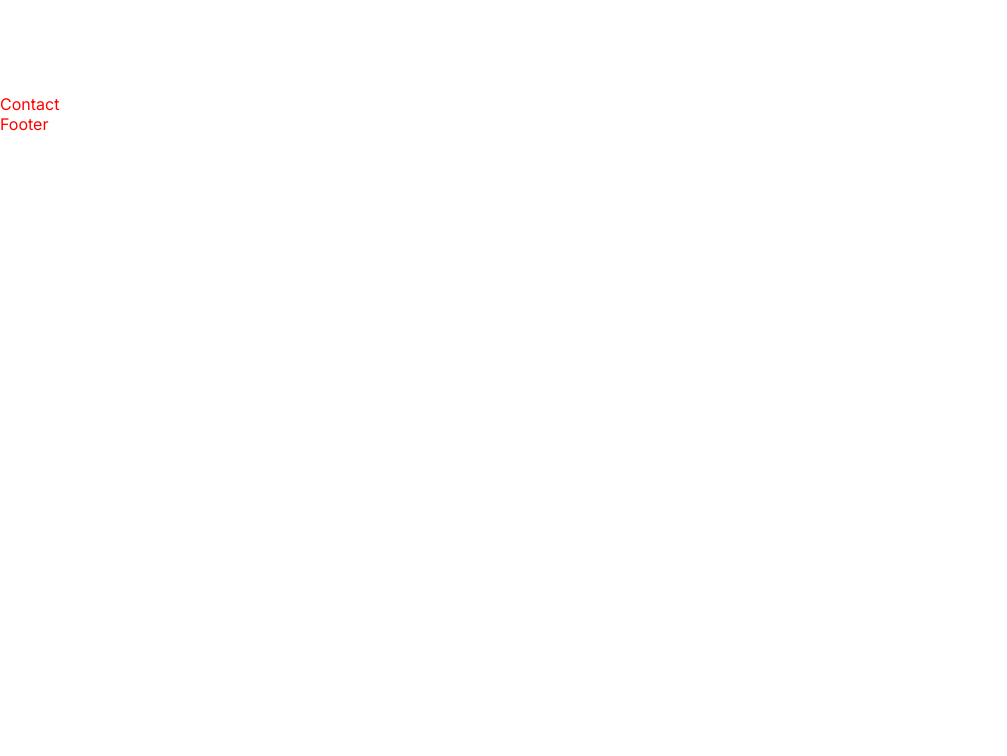
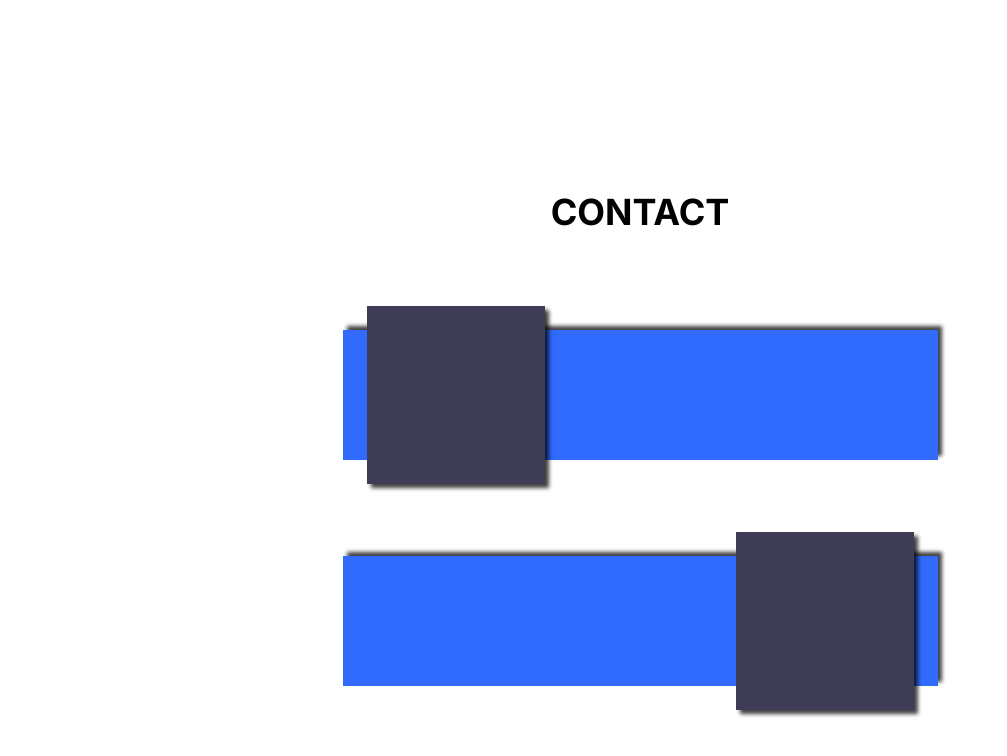
Before and after one commit to IEEEMEC/mec-conf-2.0, a Next.js app: page / in a window 1280 px wide. Shown: the part 7468-8224 px from the top of the page, without its empty margins (0-1007 px from the left). Before the commit the page ends 7602 px from the top, so only its background shows below. Built offline with nearby package versions, Linux system fonts and the light colour scheme.

Commit message:
Contact Page COmpleted

```diff
--- a/src/components/Contact/Contact.js
+++ b/src/components/Contact/Contact.js
@@ -1,10 +1,18 @@
-import styles from './Contact.module.css'
-function Contact()
-{
-    return(
-        <>
-        <div className={styles.contact}>Contact</div>
-        </>
-    );
+import styles from "./Contact.module.css";
+import ContactCard from "./ContactCard";
+import contactData from "../../data/contactData";
+function Contact() {
+  return (
+    <>
+      <div className={styles.contact_container}>
+        <div className={styles.contact}>CONTACT</div>
+        <div className={styles.contact_cards}>
+          {contactData.map((contact) => {
+            return <ContactCard key={contact.id} id={contact.id} />;
+          })}
+        </div>
+      </div>
+    </>
+  );
 }
-export default Contact
+export default Contact;
--- a/src/components/Contact/Contact.module.css
+++ b/src/components/Contact/Contact.module.css
@@ -1,4 +1,92 @@
-.contact
-{
-    color: red;
+.contact {
+  font-weight: 700;
+  font-size: 36px;
+  line-height: 44px;
+  color: #000000;
 }
+.contact_card {
+  width: 595px;
+  height: 130px;
+  display: flex;
+  align-items: center;
+  background-color: #316bfe;
+  box-shadow: 4px -4px 4px rgba(0, 0, 0, 0.75);
+}
+.contact_card_1 {
+  width: 595px;
+  height: 130px;
+  display: flex;
+  justify-content: flex-end;
+  align-items: center;
+  background-color: #316bfe;
+  box-shadow: 4px -4px 4px rgba(0, 0, 0, 0.75);
+}
+.image {
+  width: 178px;
+  height: 178px;
+  margin-left: 1.5rem;
+  background: #3f3d56;
+  box-shadow: 4px 4px 4px rgba(0, 0, 0, 0.75);
+}
+.image_1 {
+  width: 178px;
+  height: 178px;
+  margin-right: 1.5rem;
+  background: #3f3d56;
+  box-shadow: 4px 4px 4px rgba(0, 0, 0, 0.75);
+}
+.contact_container {
+  display: flex;
+  flex-direction: column;
+  padding: 6rem;
+  justify-content: center;
+  align-items: center;
+}
+.contact_cards {
+  display: flex;
+  flex-direction: row;
+  flex-wrap: wrap;
+  gap: 6rem;
+  justify-content: center;
+  align-items: center;
+  padding-top: 6rem;
+}
+
+@media (max-width: 820px) {
+  .contact_card {
+    width: 80vw;
+    height: 80px;
+    display: flex;
+    align-items: center;
+    background-color: #316bfe;
+    box-shadow: 4px -4px 4px rgba(0, 0, 0, 0.75);
+  }
+  .contact_container {
+    padding-left: 2rem;
+    padding-right: 2rem;
+  }
+  .contact_cards {
+    display: flex;
+    flex-direction: row;
+    flex-wrap: wrap;
+    row-gap: 2rem;
+    justify-content: center;
+    align-items: center;
+    padding-top: 6rem;
+  }
+  .contact_card_1 {
+    width: 80vw;
+    height: 80px;
+    display: flex;
+    justify-content: flex-end;
+    align-items: center;
+    background-color: #316bfe;
+    box-shadow: 4px -4px 4px rgba(0, 0, 0, 0.75);
+  }
+  .image {
+    display: none;
+  }
+  .image_1 {
+    display: none;
+  }
+}
--- /dev/null
+++ b/src/components/Contact/ContactCard.js
@@ -0,0 +1,16 @@
+import styles from "./Contact.module.css";
+function ContactCard(props) {
+  if (props.id % 2 == 0) {
+    return (
+      <div className={styles.contact_card_1}>
+        <div className={styles.image_1}></div>
+      </div>
+    );
+  }
+  return (
+    <div className={styles.contact_card}>
+      <div className={styles.image}></div>
+    </div>
+  );
+}
+export default ContactCard;
--- /dev/null
+++ b/src/data/contactData.js
@@ -0,0 +1,19 @@
+const contactData=[
+    {
+        id:1,
+        name:"Bucky Roberts",
+    },
+    {
+        id:2,
+        name:"Joby Williams",
+    },
+    {
+        id:3,
+        name:"Madison Price",
+    },
+    {
+        id:4,
+        name:"Oliver Karlsson",
+    },
+]
+export default contactData
```
